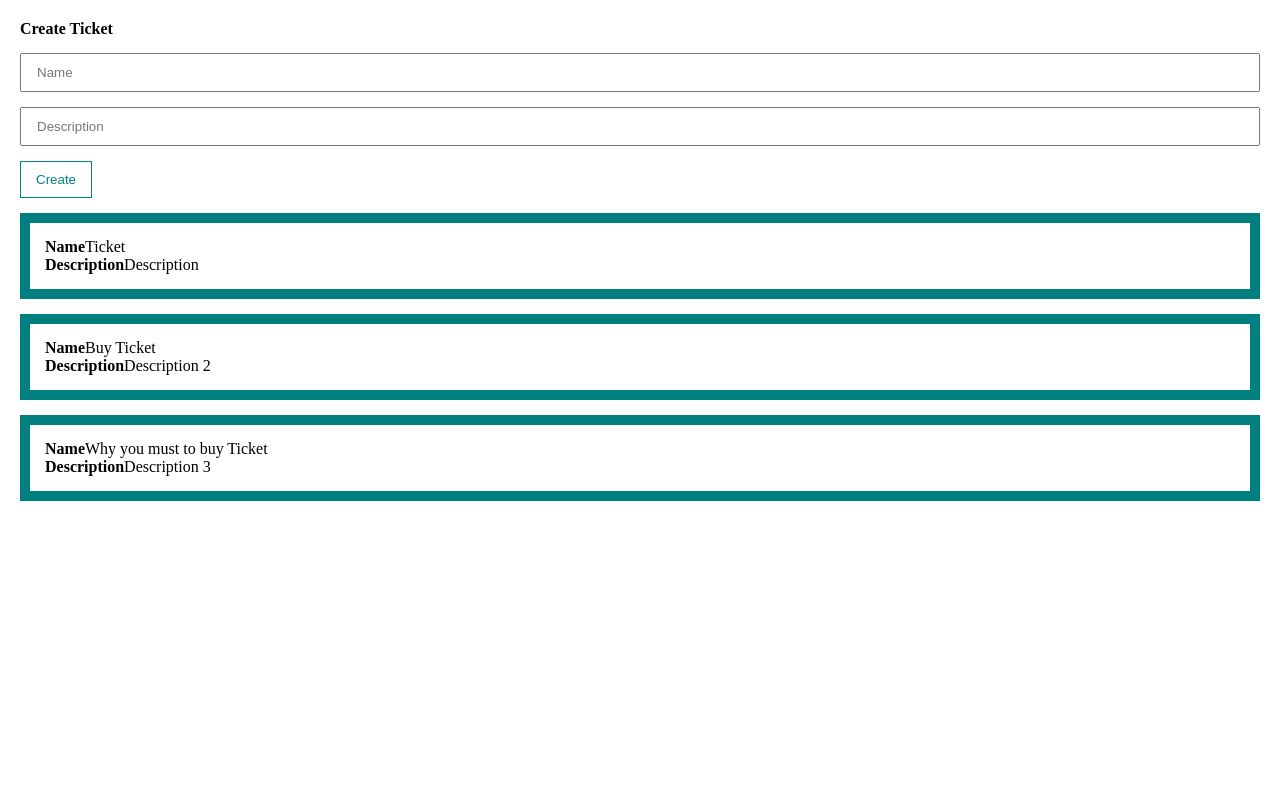
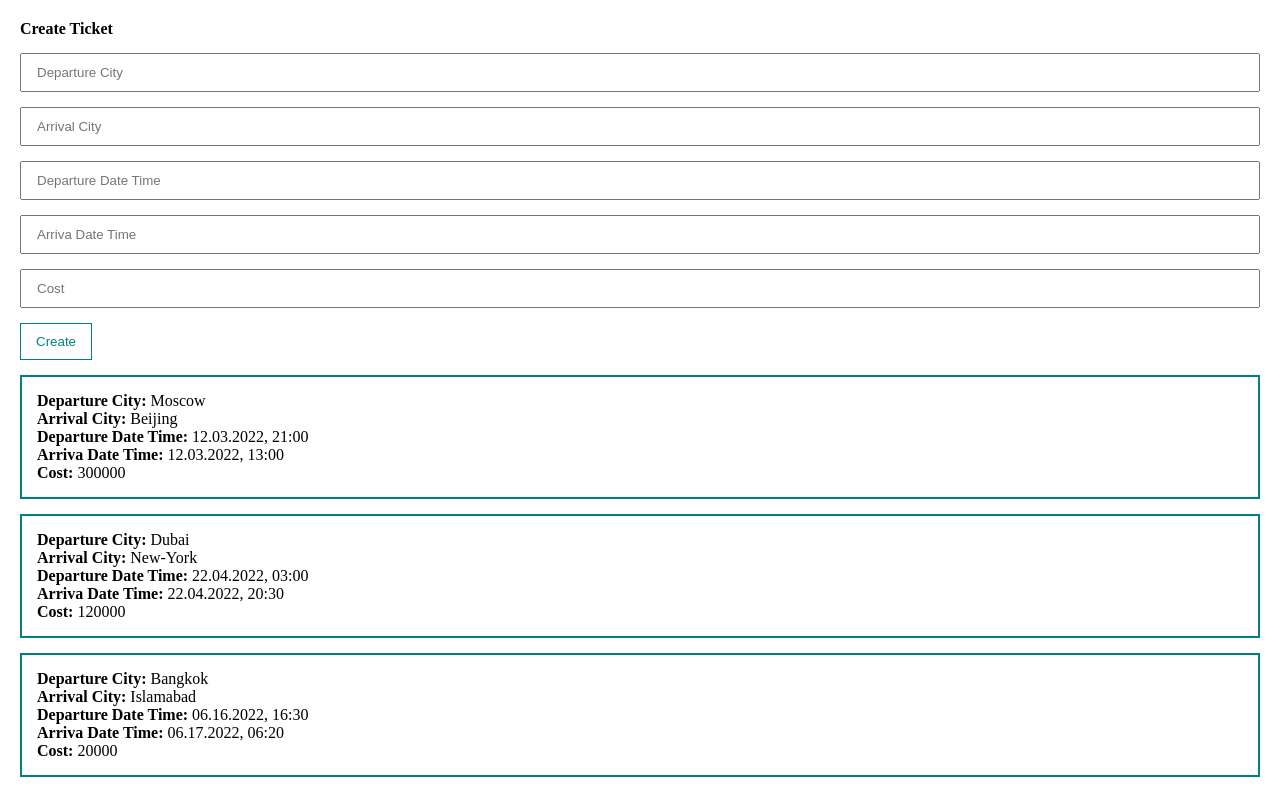
Before and after one commit to Dmitrii173173/Front_Vue_app, a Vue app: page / in a window 1280 px wide. Built offline with nearby package versions, Linux system fonts and the light colour scheme.

Commit message:
Commit_3

```diff
--- a/src/App.vue
+++ b/src/App.vue
@@ -1,38 +1,66 @@
+
 <template>
     <div class="app">
-        <post-form/>
-        <post-list :posts="posts"/>
+
+            <form @submit.prevent >
+                <h4>Create Ticket</h4>
+                <input v-bind:value="departurecity" @input="departurecity = $event.target.value" class="input" type="text" placeholder="Departure City">
+                <input v-bind:value="arrivalcity" @input="arrivalcity = $event.target.value" class="input" type="text" placeholder="Arrival City">
+                <input v-bind:value="departuredatetime" @input="departuredatetime = $event.target.value" class="input" type="text" placeholder="Departure Date Time">
+                <input v-bind:value="arrivadatetime" @input="arrivadatetime = $event.target.value" class="input" type="text" placeholder="Arriva Date Time">
+                <input v-bind:value="cost" @input="cost = $event.target.value" class="input" type="text" placeholder="Сost">
+                <button class="btn" @click="createTicket">Create</button>
+            </form>
+
+
+            <div class="ticket" v-for="ticket in tickets" v-bind:key="ticket.id">
+                <div><strong>Departure City: </strong>{{ ticket.departurecity }}</div>
+                <div><strong>Arrival City: </strong>{{ ticket.arrivalcity }}</div>
+                <div><strong>Departure Date Time: </strong>{{ ticket.departuredatetime }}</div>
+                <div><strong>Arriva Date Time: </strong>{{ ticket.arrivadatetime }}</div>
+                <div><strong>Cost: </strong>{{ ticket.cost }}</div>
+            </div>
+
     </div>
 </template>
+
 <script>
-import PostForm from "./components/PostForm";
-import PostList from "./components/PostList";
-
 export default {
-    components: {
-        PostList, PostForm
-    },
     data(){
         return{
-            posts:[
-                {id: 1, title:'Ticket', body:'Description'},
-                {id: 2, title:'Buy Ticket', body:'Description 2'},
-                {id: 3, title:'Why you must to buy Ticket', body:'Description 3'},
+            tickets:[
+                {id: 1, departurecity:'Moscow', arrivalcity:'Beijing', departuredatetime:'12.03.2022, 21:00',
+                arrivadatetime:'12.03.2022, 13:00', cost:'300000'},
+                {id: 2, departurecity:'Dubai', arrivalcity:'New-York', departuredatetime:'22.04.2022, 03:00',
+                arrivadatetime:'22.04.2022, 20:30', cost:'120000'},
+                {id: 3, departurecity:'Bangkok', arrivalcity:'Islamabad', departuredatetime:'06.16.2022, 16:30',
+                arrivadatetime:'06.17.2022, 06:20', cost:'20000'},
             ],
-            title: '',
-            body: ''
+            departurecity: '',
+            arrivalcity: '',
+            departuredatetime: '',
+            arrivaDatetime: '',
+            cost: ''
         }
     },
+
     methods:{
-      createPost(){
-          const newPost = {
+      createTicket(){
+          const newTicket = {
               id: Date.now(),
-              title: this.title,
-              body: this.body,
+              departurecity: this.departurecity,
+              arrivalcity: this.arrivalcity,
+              departuredatetime: this.departuredatetime,
+              arrivadatetime: this.arrivadatetime,
+              cost: this.cost,
           }
-          this.posts.push(newPost);
-          this.title = '';
-          this.body = '';
+          this.tickets.push(newTicket);
+          this.departurecity = '';
+          this.arrivalcity = '';
+          this.departuredatetime = '';
+          this.arrivadatetime = '';
+          this.cost = '';
+
       },
     }
 }
@@ -46,6 +74,27 @@ export default {
 .app{
     padding: 20px;
 }
-
-
+.ticket {
+    padding: 15px;
+    border: 2px solid teal;
+    margin-top: 15px;
+}
+.form{
+    display: flex;
+    flex-direction: column;
+}
+.input{
+    width: 100%;
+    border: 2p solid teal;
+    padding: 10px 15px;
+    margin-top: 15px;
+}
+.btn{
+    margin-top: 15px;
+    align-self: flex-end;
+    padding: 10px 15px;
+    background: none;
+    color: teal;
+    border: 1px solid teal;
+}
 </style>
--- a/src/components/PostForm.vue
+++ /dev/null
@@ -1,34 +0,0 @@
-<template>
-    <div>
-        <form @submit.prevent >
-            <h4>Create Ticket</h4>
-            <input v-bind:value="title" @input="title = $event.target.value" class="input" type="text" placeholder="Name">
-            <input v-bind:value="body" @input="body = $event.target.value" class="input" type="text" placeholder="Description">
-            <button class="btn">Create</button>
-        </form>
-    </div>
-</template>
-
-<script>
-</script>
-
-<style scoped>
-.form{
-    display: flex;
-    flex-direction: column;
-}
-.input{
-    width: 100%;
-    border: 2p solid teal;
-    padding: 10px 15px;
-    margin-top: 15px;
-}
-.btn{
-    margin-top: 15px;
-    align-self: flex-end;
-    padding: 10px 15px;
-    background: none;
-    color: teal;
-    border: 1px solid teal;
-}
-</style>
--- a/src/components/PostList.vue
+++ /dev/null
@@ -1,27 +0,0 @@
-<template>
-    <div>
-        <div class="post" v-for="post in posts" v-bind:key="post.id">
-            <div><strong>Name</strong>{{ post.title }}</div>
-            <div><strong>Description</strong>{{ post.body }}</div>
-        </div>
-    </div>
-</template>
-
-<script>
-export default {
-    props: {
-        posts: {
-            type: Array,
-            required: true
-        }
-    }
-}
-</script>
-
-<style scoped>
-.post {
-    padding: 15px;
-    border: 10px solid teal;
-    margin-top: 15px;
-}
-</style>
```
